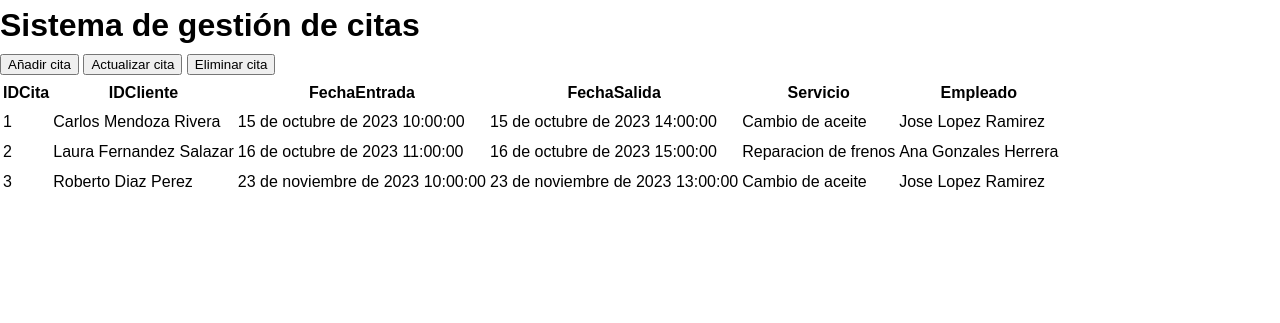
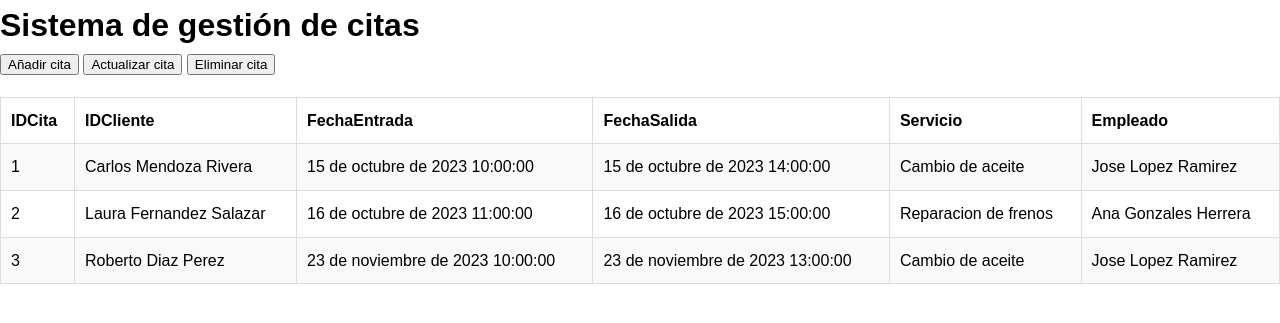
Before and after one commit to sofiacr0/SistemaDeGestionParaTallerMecanico, a Flask app: page /citas in a window 1280 px wide. Shown: the top 323 px of the page. Run offline with Flask 3, Linux system fonts and the light colour scheme; data comes from the database, SQL or seed files in the repository; some libraries are stand-ins or nearby versions.

Commit message:
Styles de la tabla

```diff
--- a/static/styles.css
+++ b/static/styles.css
@@ -113,3 +113,31 @@ footer {
 }
 
 /* ---------------- */
+
+/* Estilos generales para la tabla */
+.table-container {
+    width: 80%;
+    margin: auto;
+}
+
+table {
+    width: 100%;
+    border-collapse: collapse;
+    margin-top: 20px;
+}
+
+/* Estilos para el encabezado de la tabla */
+thead {
+    background-color: #f0f0f0;
+}
+
+th, td {
+    padding: 10px;
+    border: 1px solid #ddd;
+    text-align: left;
+}
+
+/* Estilos alternados para las filas */
+tbody tr:nth-child(even) {
+    background-color: #f9f9f9;
+}
```
